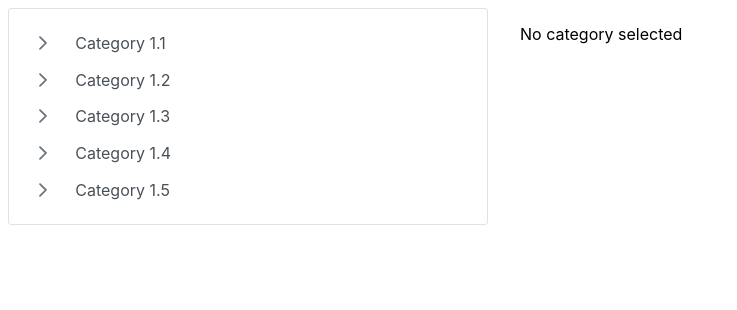
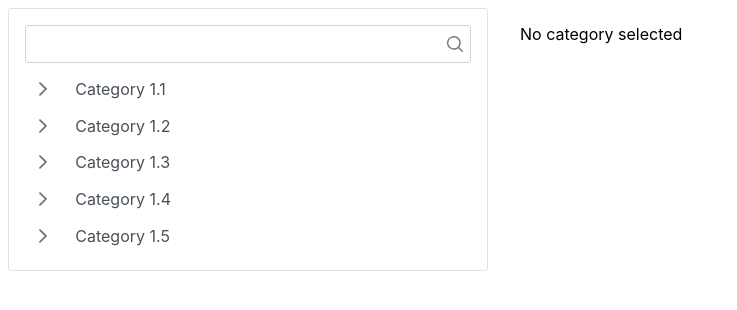
Before and after one commit to linuxidefix/vitejs-vite-bbt7kz, a Vue app: page / in a window 1280 px wide. Shown: the top 310 px of the page, without its empty margins (0-737 px from the left). Built offline with nearby package versions, Linux system fonts and the light colour scheme.

Commit message:
:sparkles: search

```diff
--- a/src/App.vue
+++ b/src/App.vue
@@ -5,6 +5,7 @@
         :value="categories"
         selectionMode="single"
         :metaKeySelection="false"
+        :filter="true"
         @nodeSelect="onNodeSelect"
         class="w-full"
       ></Tree>
```
